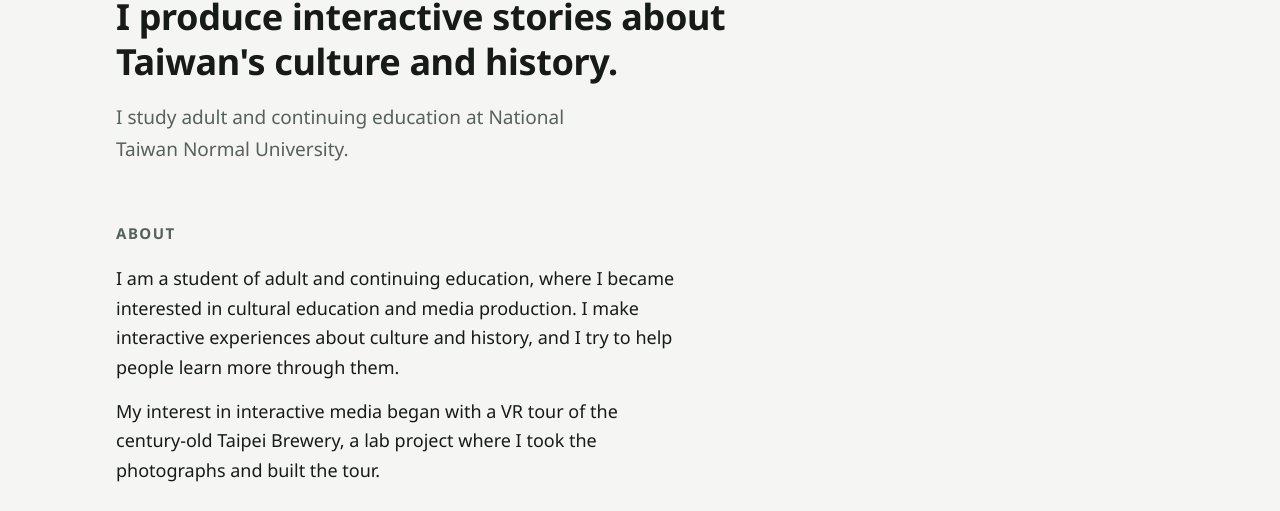
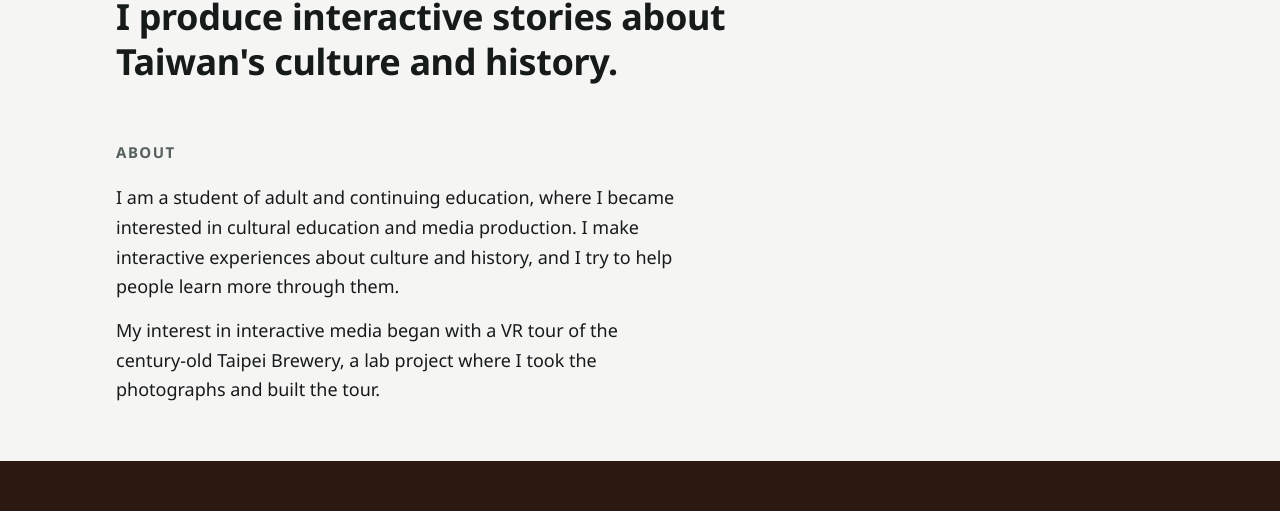
Before and after one commit to ChaoYunChiang/Portfolio, a plain HTML site: page index.html in a window 1280 px wide. Shown: the part 289-800 px from the top of the page. Drawn offline with Linux system fonts and the light colour scheme; a web font is replaced by a local one.

Commit message:
Remove the study line under the home headline
Co-Authored-By: Claude <noreply@anthropic.com>
Claude-Session: https://claude.ai/code/session_01D6reo5gN3B2hhjoXpCydQ2

```diff
--- a/index.html
+++ b/index.html
@@ -16,7 +16,6 @@
 <header class="intro wrap" id="top">
   <h1>Chao-Yun Chiang</h1>
   <p class="statement">I produce interactive stories about Taiwan's culture and history.</p>
-  <p class="intro-sub">I study adult and continuing education at National Taiwan Normal University.</p>
 </header>
 
 <section class="about wrap" id="about">
```
